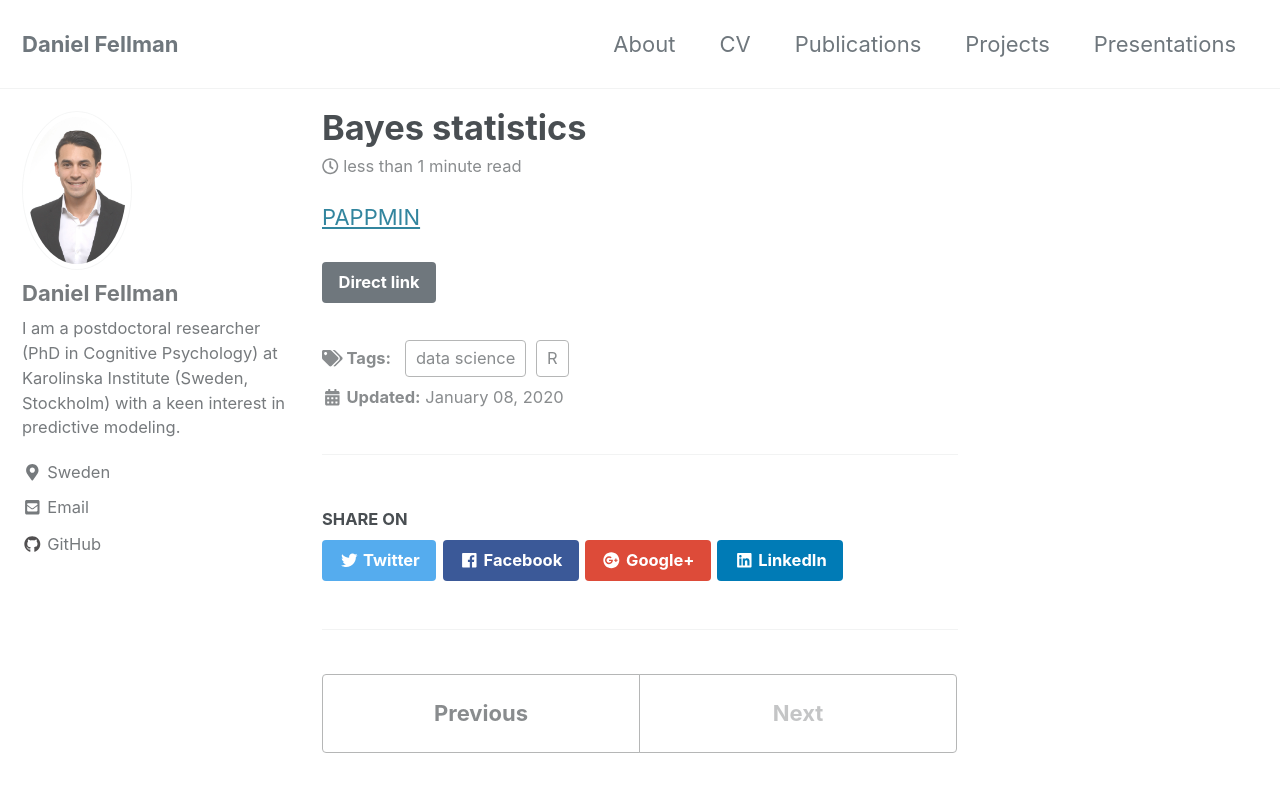
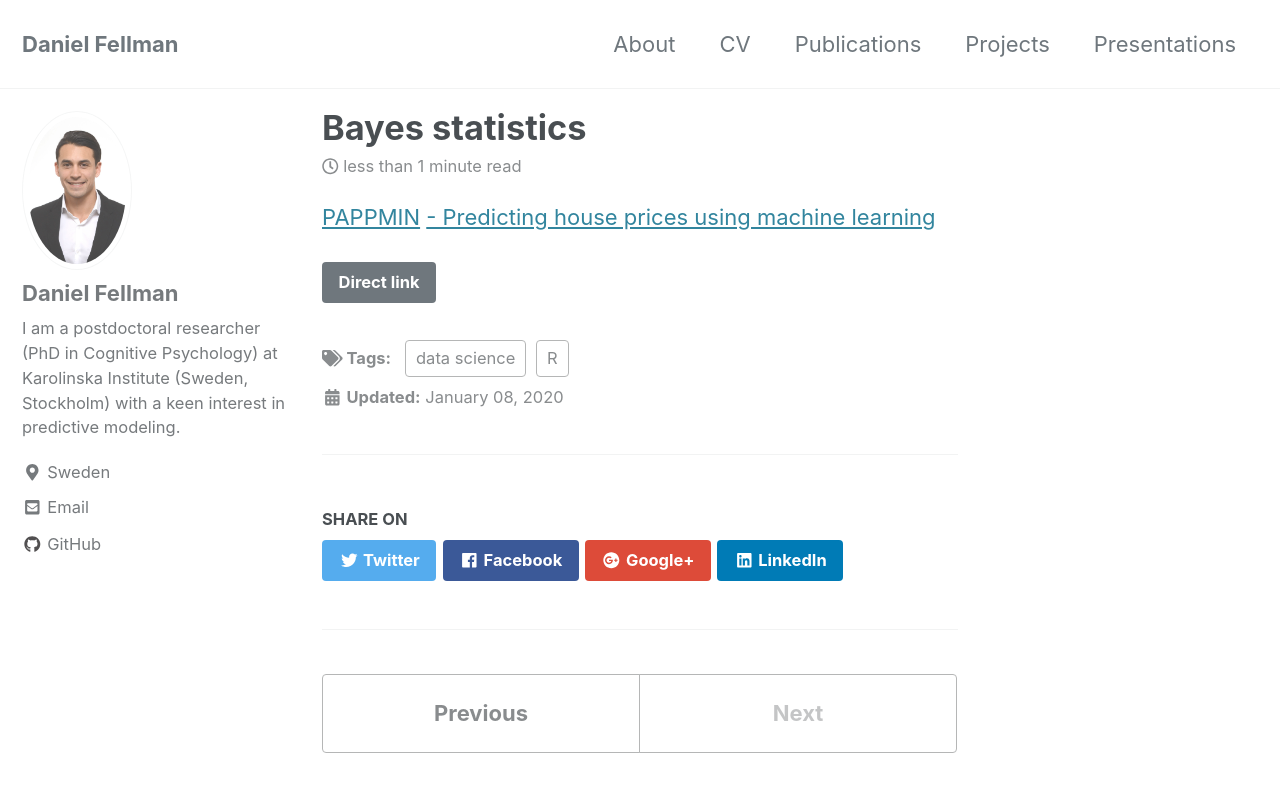
Before and after one commit to danielfellman/danielfellman.github.io, a Jekyll site: the page built from _posts/2020-11-01-Examining the effects of cognitive training using Bayesian statistics in R.md, in a window 1280 px wide and 900 px high. Shown: the top 792 px of the window. Built offline with Jekyll 4.4.1, drawn with Linux system fonts in a browser that asks for light colours; cached includes are drawn as plain includes; nearby versions of some CDN libraries.

Commit message:
Update 2020-11-01-Examining the effects of cognitive training using Bayesian statistics in R.md

```diff
--- a/_posts/2020-11-01-Examining the effects of cognitive training using Bayesian statistics in R.md
+++ b/_posts/2020-11-01-Examining the effects of cognitive training using Bayesian statistics in R.md
@@ -7,3 +7,4 @@ link: http://rpubs.com/dfellman/bayes"
 href: http://rpubs.com/dfellman/bayes
 ---
 <a href="https://www.thesitewizard.com/" target="_blank">PAPPMIN</a>
+<a href="http://rpubs.com/dfellman/houseprices/" target="_blank">- Predicting house prices using machine learning</a>
```
